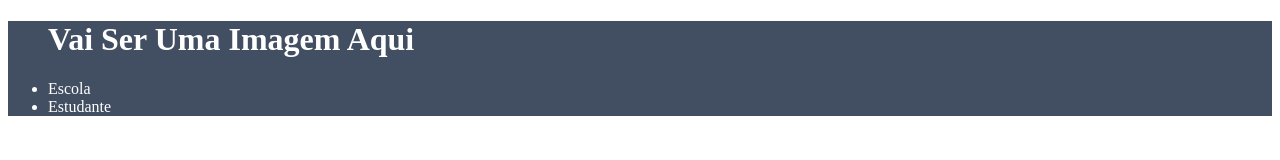
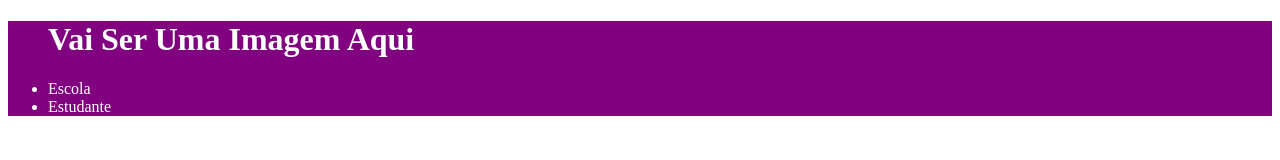
Before and after one commit to GraziBS/site-turma-criativa, a plain HTML site: page index.html in a window 1280 px wide. Drawn offline with Linux system fonts and the light colour scheme.

Commit message:
iniciei o header

```diff
--- a/style.css
+++ b/style.css
@@ -1,4 +1,4 @@
 header{
-    background-color: #424E61;
+    background-color: purple;
     color: white;
 }
```
